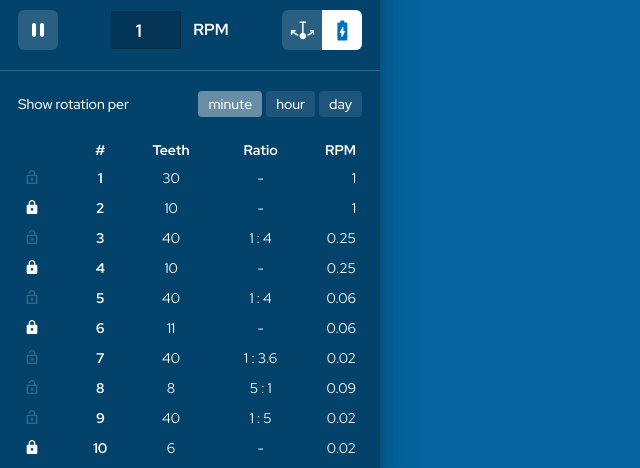
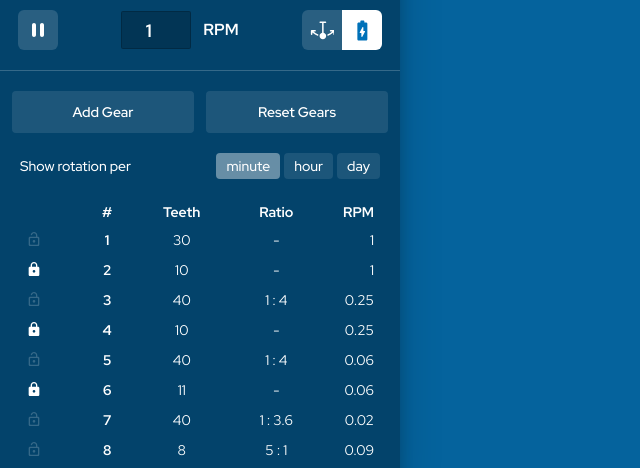
Before and after one commit to updownupdown/clockworks, a React (Create React App) app: page / in a window 1280 px wide. Shown: the part 314-782 px from the top of the page, without its empty margins (0-640 px from the left). Built offline with nearby package versions, Linux system fonts and the light colour scheme.

Commit message:
Fix add gear bug

```diff
--- a/src/components/Gear/Gear.tsx
+++ b/src/components/Gear/Gear.tsx
@@ -4,7 +4,7 @@ import "./Gear.scss";
 
 export interface GearProps {
   /** parent gear **/
-  parent?: number;
+  parent?: number | undefined;
   /** number of teeth **/
   teeth: number;
   /** angle offset relative to parent gear **/
@@ -76,11 +76,17 @@ export function calculateGear(
   if (isEscapementGear) gear.teeth = 30;
 
   // Parent gear
-  if (gear.parent === undefined || gear.parent === index) {
-    gear.parent = index === 0 ? 0 : index - 1;
+  if (gear.parent === undefined) {
+    if (index === 0) {
+      gear.parent = undefined;
+    } else {
+      gear.parent = index - 1;
+    }
   }
 
-  const parentGear = gears[gear.parent];
+  console.log(gear.parent);
+
+  const parentGear = gears[gear.parent ?? 0];
 
   // Fixed
   if (isPendulum && index === 1) gear.fixed = true;
--- a/src/components/Menu/GearMenu.tsx
+++ b/src/components/Menu/GearMenu.tsx
@@ -199,14 +199,14 @@ export const GearMenu = ({
           onClick={() => handleShiftGear(selectedGear, true)}
           disabled={selectedGear === 0}
         >
-          Move Gear Up
+          Move Up
         </button>
         <button
           className="menu-button"
           onClick={() => handleShiftGear(selectedGear, false)}
           disabled={selectedGear === gears.length - 1}
         >
-          Move Gear Down
+          Move Down
         </button>
       </div>
     </div>
--- a/src/components/Menu/GearTable.scss
+++ b/src/components/Menu/GearTable.scss
@@ -1,3 +1,11 @@
+.gear-table-wrap {
+  display: flex;
+  flex-direction: column;
+  flex: 1;
+  overflow-y: auto;
+  padding: 0 2px;
+}
+
 // Table show speed select
 .table-select {
   display: flex;
--- a/src/components/Menu/GearTable.tsx
+++ b/src/components/Menu/GearTable.tsx
@@ -51,7 +51,7 @@ export const GearTable = ({ gears, selectedGear, setSelectedGear }: Props) => {
   });
 
   return (
-    <>
+    <div className="gear-table-wrap">
       <div className="table-select">
         <span>Show rotation per</span>
         <button
@@ -85,6 +85,6 @@ export const GearTable = ({ gears, selectedGear, setSelectedGear }: Props) => {
         </thead>
         <tbody>{gearList}</tbody>
       </table>
-    </>
+    </div>
   );
 };
--- a/src/components/Menu/Menu.scss
+++ b/src/components/Menu/Menu.scss
@@ -3,7 +3,7 @@
   top: 0;
   left: 0;
   width: 100%;
-  height: 100%;
+  height: 100vh;
 
   display: flex;
   flex-direction: column;
@@ -64,9 +64,11 @@
     padding: 20px 12px;
 
     border-top: 1px solid rgba(var(--white-rgb), 0.2);
-    // border-radius: 8px;
-    // background: rgba(var(--B600-rgb), 0.8);
-    // box-shadow: 0 0 6px rgba(0, 0, 0, 0.15), 0 0 24px rgba(0, 0, 0, 0.15);
+
+    &--expand {
+      flex: 1;
+      overflow-y: auto;
+    }
 
     .menu--hide & {
       display: none;
@@ -170,7 +172,8 @@
 .gear-actions {
   display: flex;
   gap: 12px;
-  margin: 12px 0;
+  margin: 0 0 20px;
+}
 
 .menu-button {
   flex: 1;
@@ -190,4 +193,3 @@
     background: rgba(var(--white-rgb), 0.3);
   }
 }
-}
--- a/src/components/Menu/Menu.tsx
+++ b/src/components/Menu/Menu.tsx
@@ -54,8 +54,9 @@ export const Menu = ({
   );
   const [tolerance, setTolerance] = useState(10);
 
-  function addGear(gear: GearProps) {
-    setGears([...gears, gear]);
+  function addGear() {
+    const newGear = { ...defaultNewGear };
+    setGears([...gears, newGear]);
   }
 
   function resetGears() {
@@ -209,17 +210,11 @@ export const Menu = ({
         </div>
       </div>
 
-      <div className="menu__section">
-        <GearTable
-          gears={gears}
-          selectedGear={selectedGear}
-          setSelectedGear={setSelectedGear}
-        />
-
+      <div className="menu__section menu__section--expand">
         <div className="gear-actions">
           <button
             className="menu-button menu-button--add-gear"
-            onClick={() => addGear(defaultNewGear)}
+            onClick={() => addGear()}
           >
             Add Gear
           </button>
@@ -231,6 +226,12 @@ export const Menu = ({
             Reset Gears
           </button>
         </div>
+
+        <GearTable
+          gears={gears}
+          selectedGear={selectedGear}
+          setSelectedGear={setSelectedGear}
+        />
 
         <GearMenu
           gears={gears}
--- a/src/css/styles.scss
+++ b/src/css/styles.scss
@@ -90,9 +90,9 @@ button {
 
   &__menu {
     z-index: 2;
-    width: 380px;
-    height: 100%;
-    overflow-y: auto;
+    width: 400px;
+    height: 100vh;
+    overflow: hidden;
 
     background: var(--B600);
     box-shadow: 1px 2px 12px rgba(0, 0, 0, 0.15),
```
Lines whose indentation alone changed are shown as unchanged.
